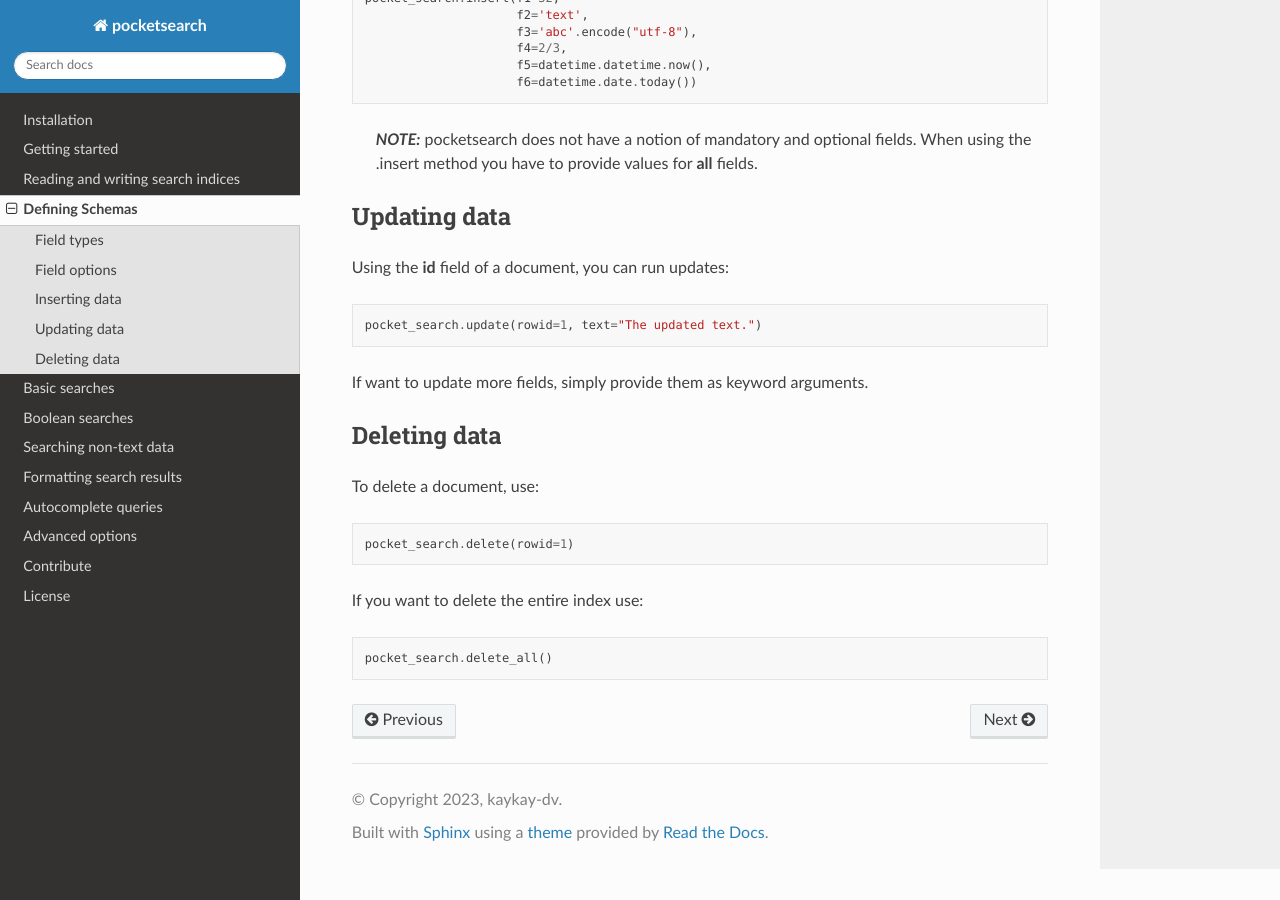
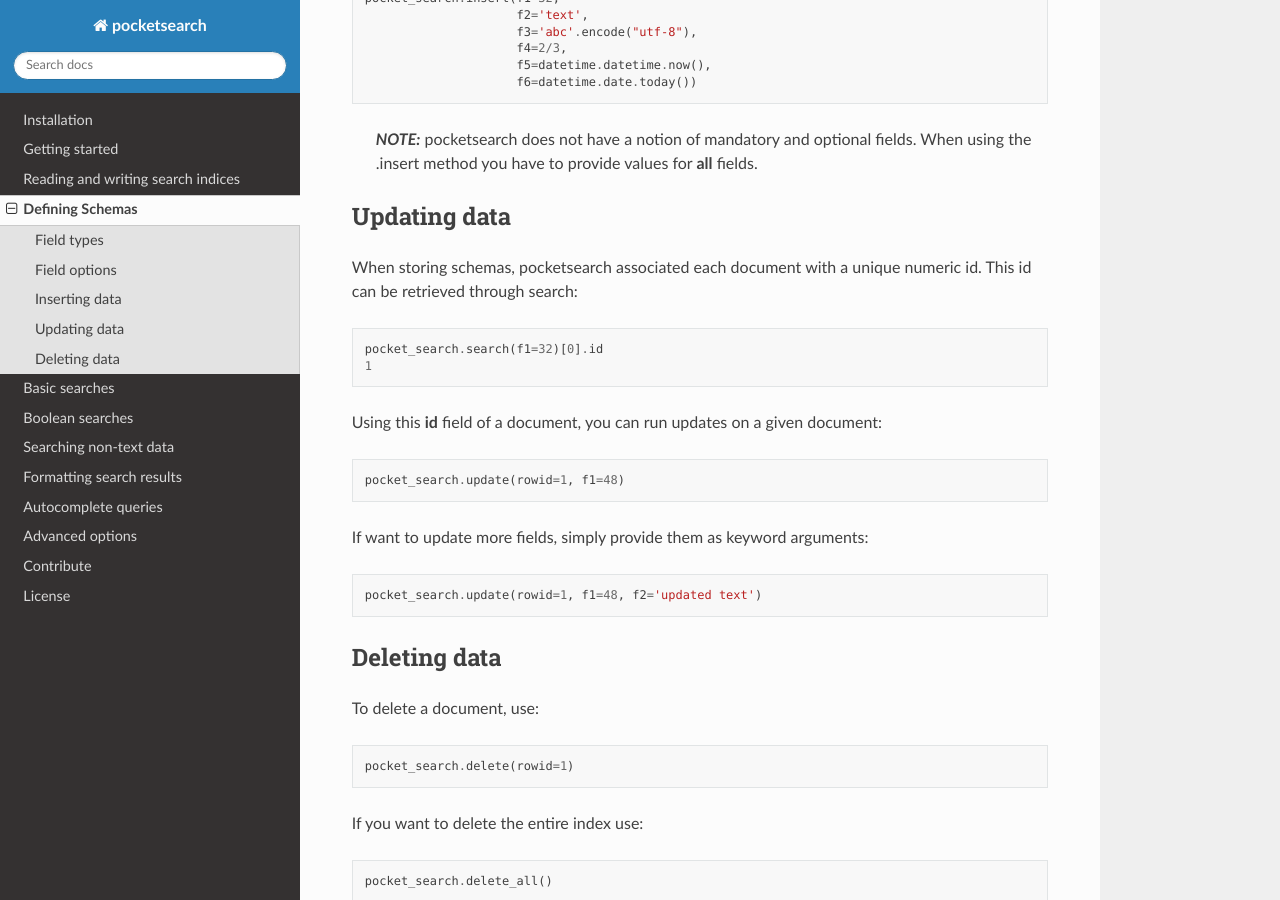
Before and after one commit to kaykay-dv/pocketsearch, a Sphinx documentation site: the page built from docs/schemas.md, in a window 1280 px wide and 900 px high, scrolled down 1796 px. Built offline with Sphinx 7.4.7 and the Read the Docs theme 2.0.0, drawn with Linux system fonts in a browser that asks for light colours; some of the changed text lies outside the part shown.

Commit message:
Added unit test for updating documents; updated documentation on schemas

````diff
--- a/docs/schemas.md
+++ b/docs/schemas.md
@@ -14,7 +14,7 @@
     filename = Text(is_id_field=True)
 ```
 
-If we want to use this schema, we have to provide it to the PocketSearch instance
+If we want to use this schema, we have to provide it to the PocketSearch instance:
 
 ```Python
 # create pocketsearch instance and provide schema
@@ -85,13 +85,25 @@
 
 ## Updating data
 
-Using the **id** field of a document, you can run updates:
+When storing schemas, pocketsearch associated each document with a unique numeric
+id. This id can be retrieved through search:
 
 ```Python
-pocket_search.update(rowid=1, text="The updated text.")
+pocket_search.search(f1=32)[0].id
+1
 ```
 
-If want to update more fields, simply provide them as keyword arguments.
+Using this **id** field of a document, you can run updates on a given document:
+
+```Python
+pocket_search.update(rowid=1, f1=48)
+```
+
+If want to update more fields, simply provide them as keyword arguments:
+
+```Python
+pocket_search.update(rowid=1, f1=48, f2='updated text')
+```
 
 ## Deleting data
 
````
Also changed, not shown: 1 other file.
